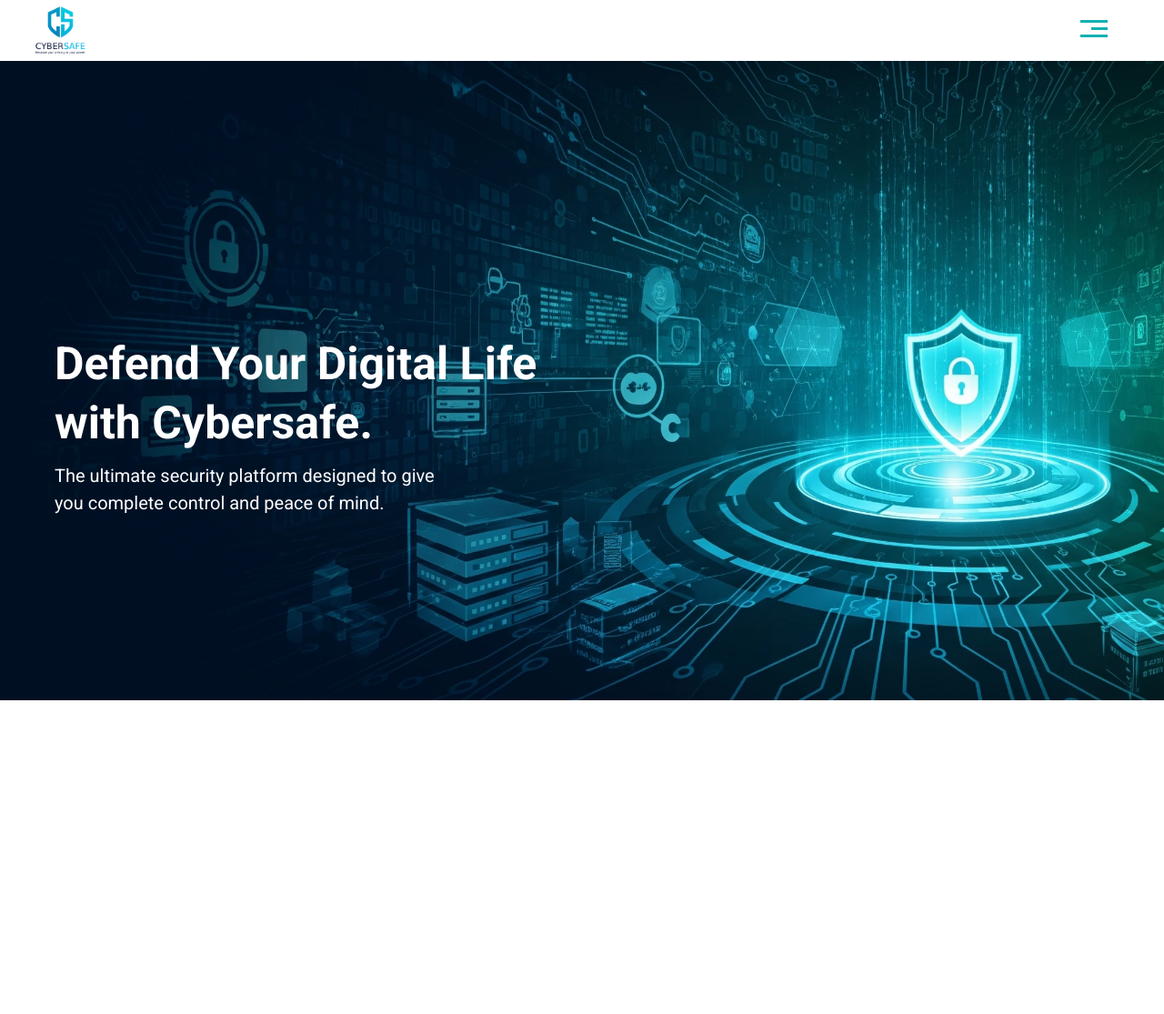
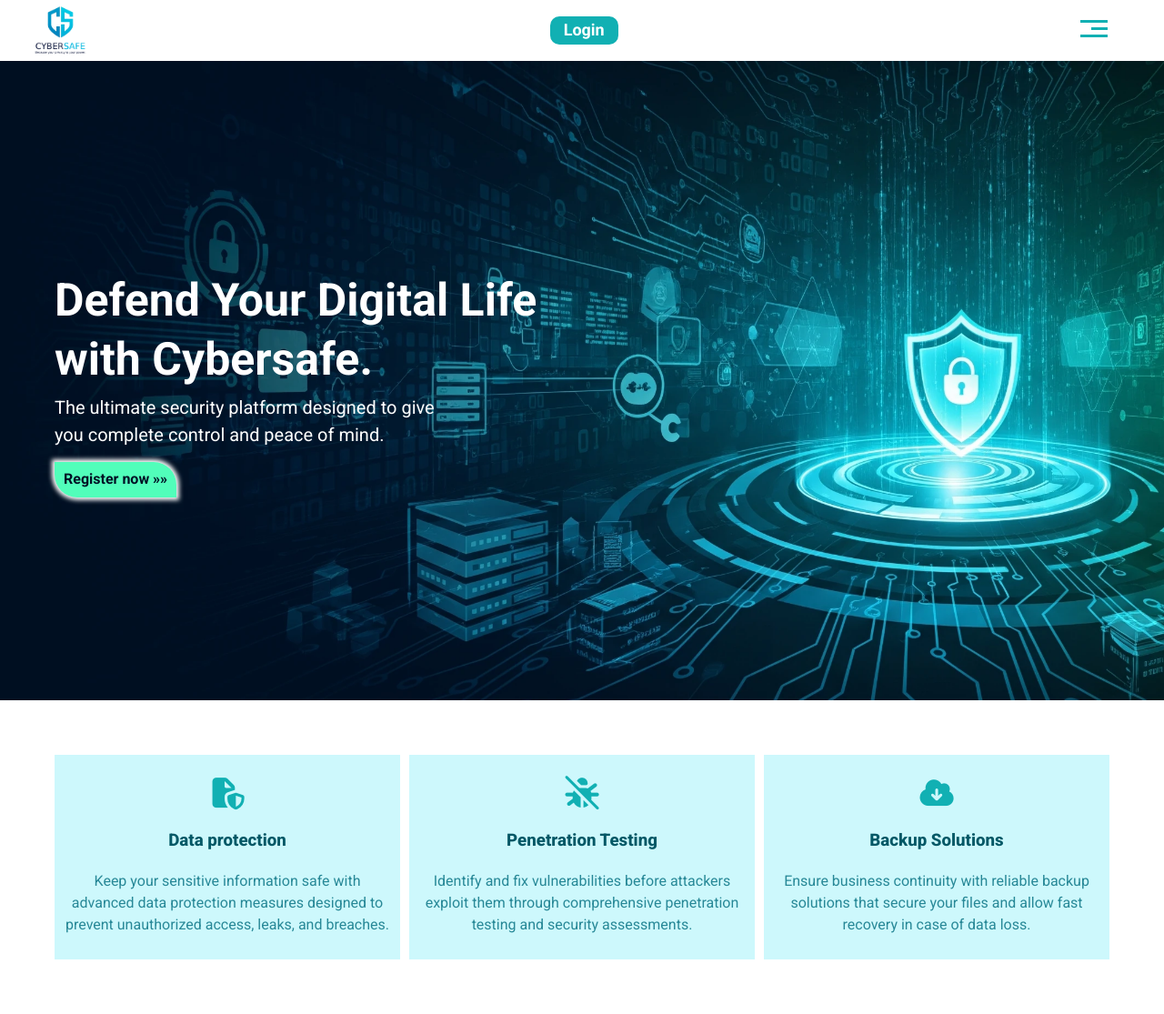
Before and after one commit to amira713/cybersafe, a plain HTML site: page index.html in a window 1280 px wide. Shown: the whole page at 91% size. Before the commit the page ends 800 px from the top, so only its background shows below. Drawn offline with Linux system fonts and the light colour scheme.

Commit message:
adding login button in header section create feature section

```diff
--- a/css/style.css
+++ b/css/style.css
@@ -3,6 +3,7 @@
 }
 body{
     font-family: "Roboto", sans-serif;
+
 
 }
 /* start header */
@@ -20,6 +21,15 @@
 .logo{
     width: 60px;
 }
+.login{
+    padding: 5px 15px;
+    background-color: #11b0b3;
+    border: none;
+    color: white;
+    border-radius: 10px;
+    font-size: 18px;
+    font-weight: bold;
+}
 .header .links{
     position: relative;
 
@@ -30,6 +40,7 @@
     display: flex;
     flex-wrap: wrap;
     justify-content: flex-end;
+
 }
 .header .links .icons:hover span:nth-child(2){
     width: 100%;
@@ -51,7 +62,7 @@
     list-style: none;
     padding: 0;
     margin: 0;
-    background-color: #cdf8fc;;
+    background-color: #cdf8fc;
     position: absolute;
     right: 0;
     min-width: 200px;
@@ -111,16 +122,60 @@
     max-width: 40ch;/*علشان عرض النص لا يزيد عن عرض الغنوان*/
     line-height: 1.5;
 }
+.register{
+    padding:  10px;
+    background-color: #51feba;
+    font-weight: bold;
+    color: #011024;
+    border-radius: 0 25px;
+    border: none;
+    box-shadow: 0 0 5px 3px white ;
+}
+.register:hover{
+    background-color: white;
+    color: #025866;
+    box-shadow: 0 0 11px 3px #51feba;
+    cursor: pointer;
+}
 
 
 /* end landing section */
+/* start feature section */
+.features{
+    padding: 60px;
+}
+.features .container{
+    display: grid;
+    grid-template-columns: repeat(auto-fit,minmax(300px,1fr));
+    text-align: center;
+    line-height: 1.5;
+    grid-gap: 10px;
+}
+.features .container div{
+     background-color:  #cdf8fc;
+     padding: 10px;
+}
+.features .container div i{
+    font-size: 33px;
+    padding-top: 15px;
+    color: #11b0b3;
+}
+.features .container div h3{
+    color: #025866;
+    font-weight:800
+}
+.features .container div p{
+    color: #278897;
+}
+
+/* end feature section */
 /* mobile screens*/
 @media (max-width: 768px){
     .header{
-        width: 98%
+        width: 98%;
     }
     .landing{
-        background-image: url(../images/mobile-bg.webp)
+        background-image: url(../images/mobile-bg.webp);
     }
 
     .intro-text{
@@ -177,14 +232,13 @@
     padding:20px;
     position: absolute;
     width: 45%;
-    top: 40%;
+    top: 30%;
     left: 40px;
     text-align: left;
     line-height: 1.3;
 
 }
 .landing .intro-text h1{
-    margin: 0;
     font-size: 50px;
 
 }
@@ -192,6 +246,6 @@
     font-size: 20px;
     max-width: 40ch;/*علشان عرض النص لا يزيد عن عرض الغنوان*/
     line-height: 1.5;
-    margin: 10px 0;
+    margin: 5px 0 15px;
 }
 }
--- a/index.html
+++ b/index.html
@@ -25,6 +25,7 @@
     <div class="header">
         <div class="container">
             <img class="logo" src="./images/logo.webp" alt="cybersafe logo">
+            <button class="login">Login</button>
             <div class="links">
                 <span class="icons">
                      <span></span>
@@ -47,9 +48,39 @@
             <h1> Defend Your Digital Life with Cybersafe.</h1>
             <p>The ultimate security platform designed to
                give you complete control and peace of mind.</p>
+               <button class="register"> Register now »» </button>
         </div>
       </div>
      <!-- end landing section -->
+    <!-- start features -->
+    <div class="features">
+        <div class="container">
+            <div class="data-protection">
+                <i class="fa-solid fa-file-shield"></i>
+                <h3>Data protection</h3>
+                <p>Keep your sensitive information safe with
+                    advanced data protection measures designed
+                    to prevent unauthorized access, leaks, and breaches.</p>
+            </div>
+              <div class="penetration-testing">
+                <i class="fa-solid fa-bug-slash"></i>
+                <h3>Penetration Testing</h3>
+                <p>Identify and fix vulnerabilities before attackers
+                   exploit them through comprehensive penetration testing
+                   and security assessments.</p>
+            </div>
+               <div class="backup-solutions">
+                <i class="fa-solid fa-cloud-arrow-down"></i>
+                <h3>Backup Solutions</h3>
+                <p>Ensure business continuity with reliable backup
+                   solutions that secure your files and allow fast
+                   recovery in case of data loss.</p>
+
+            </div>
+        </div>
+
+    </div>
+    <!-- end features -->
 
 </body>
 </html>
```
